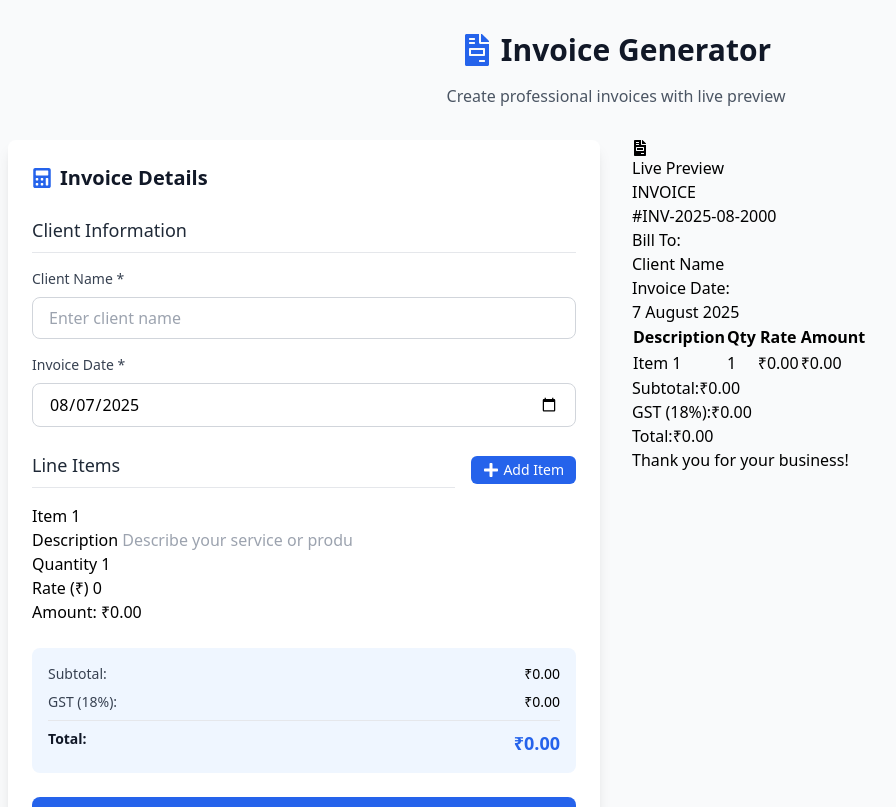
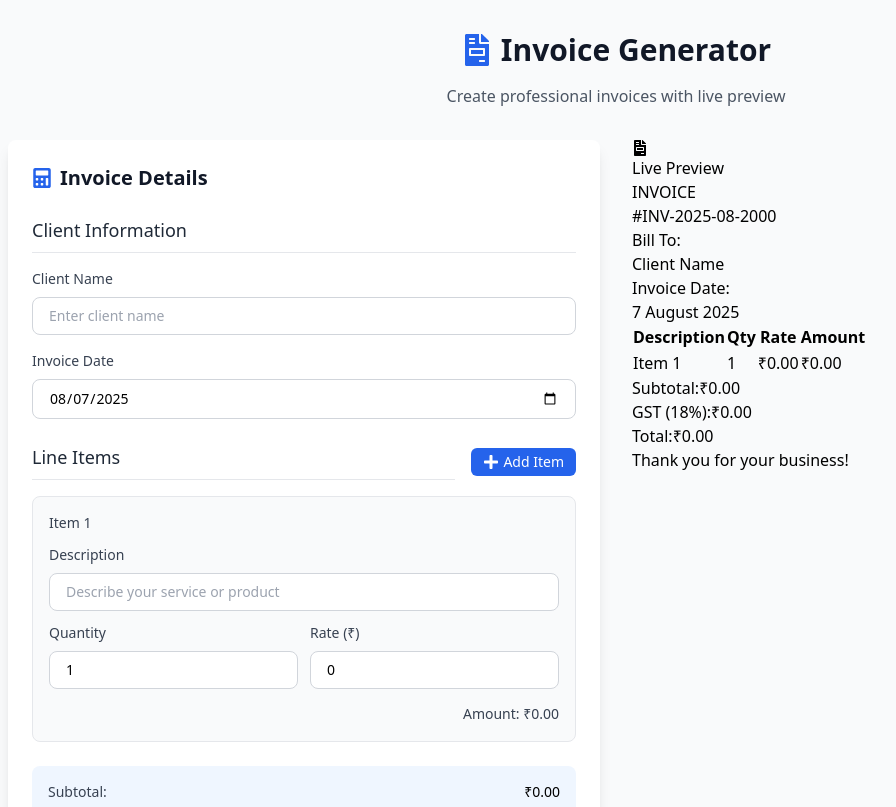
Before and after one commit to Jatin200521/Mini-Invoice-Generator-UI, a React (Create React App) app: page / in a window 1280 px wide. Shown: the top 807 px of the page, without its empty margins (24-920 px from the left). Built offline with nearby package versions, Linux system fonts and the light colour scheme.

Commit message:
Add CSS to list items

```diff
--- /dev/null
+++ b/src/CSS/LineItem.css
@@ -0,0 +1,59 @@
+.line-item-container {
+  @apply p-4 border rounded-lg transition-all duration-200;
+}
+
+.line-item-error {
+  @apply border-red-200 bg-red-50;
+}
+
+.line-item-normal {
+  @apply border-gray-200 bg-gray-50;
+}
+
+.line-item-header {
+  @apply flex items-start justify-between mb-3;
+}
+
+.line-item-title {
+  @apply text-sm font-medium text-gray-700;
+}
+
+.remove-btn {
+  @apply text-red-600 hover:text-red-800 transition-colors;
+}
+
+.remove-icon {
+  @apply h-4 w-4;
+}
+
+.fields {
+  @apply space-y-3;
+}
+
+.label {
+  @apply block text-xs font-medium text-gray-600 mb-1;
+}
+
+.input {
+  @apply w-full px-3 py-2 text-sm border rounded-md focus:ring-2 focus:ring-blue-500 focus:border-transparent transition-colors;
+}
+
+.input-error {
+  @apply border-red-300;
+}
+
+.input-normal {
+  @apply border-gray-300;
+}
+
+.error-text {
+  @apply text-red-600 text-xs mt-1;
+}
+
+.grid-two {
+  @apply grid grid-cols-2 gap-3;
+}
+
+.amount-text {
+  @apply text-sm font-medium text-gray-700;
+}
--- a/src/components/InvoiceForm.js
+++ b/src/components/InvoiceForm.js
@@ -27,12 +27,11 @@ const InvoiceForm = ({
       </div>
 
       <div className="section">
-        {/* Client Information */}
         <div className="space-y-4">
           <h3 className="section-title">Client Information</h3>
 
           <div>
-            <label className="label">Client Name *</label>
+            <label className="label">Client Name </label>
             <input
               type="text"
               value={invoiceData.clientName}
@@ -50,7 +49,7 @@ const InvoiceForm = ({
           </div>
 
           <div>
-            <label className="label">Invoice Date *</label>
+            <label className="label">Invoice Date </label>
             <input
               type="date"
               value={invoiceData.invoiceDate}
@@ -67,7 +66,6 @@ const InvoiceForm = ({
           </div>
         </div>
 
-        {/* Line Items */}
         <div className="space-y-4">
           <div className="line-items-header">
             <h3 className="section-title flex-1">Line Items</h3>
@@ -94,8 +92,6 @@ const InvoiceForm = ({
             ))}
           </div>
         </div>
-
-        {/* Summary */}
         <div className="summary">
           <div className="summary-text">
             <div className="summary-line">
--- a/src/components/LineItemRow.js
+++ b/src/components/LineItemRow.js
@@ -1,5 +1,6 @@
 import React from "react";
 import { FaTrash } from "react-icons/fa";
+import "../CSS/LineItem.css";
 
 const LineItemRow = ({
   item,
@@ -13,45 +14,57 @@ const LineItemRow = ({
     onUpdate(item.id, field, value);
   };
 
-  const formatCurrency = (amount) => {
-    return new Intl.NumberFormat("en-IN", {
+  const formatCurrency = (amount) =>
+    new Intl.NumberFormat("en-IN", {
       style: "currency",
       currency: "INR",
     }).format(amount);
-  };
+
+  const hasErrors =
+    errors[`description_${index}`] ||
+    errors[`quantity_${index}`] ||
+    errors[`rate_${index}`];
 
   return (
-    <div>
-      <div>
-        <h4>Item {index + 1}</h4>
+    <div
+      className={`line-item-container ${
+        hasErrors ? "line-item-error" : "line-item-normal"
+      }`}
+    >
+      <div className="line-item-header">
+        <h4 className="line-item-title">Item {index + 1}</h4>
         {canRemove && (
           <button
             type="button"
             onClick={() => onRemove(item.id)}
+            className="remove-btn"
             title="Remove item"
           >
-            <FaTrash />
+            <FaTrash className="remove-icon" />
           </button>
         )}
       </div>
 
-      <div>
+      <div className="fields">
         <div>
-          <label>Description </label>
+          <label className="label">Description</label>
           <input
             type="text"
             value={item.description}
             onChange={(e) => handleInputChange("description", e.target.value)}
+            className={`input ${
+              errors[`description_${index}`] ? "input-error" : "input-normal"
+            }`}
             placeholder="Describe your service or product"
           />
           {errors[`description_${index}`] && (
-            <p>{errors[`description_${index}`]}</p>
+            <p className="error-text">{errors[`description_${index}`]}</p>
           )}
         </div>
 
-        <div>
+        <div className="grid-two">
           <div>
-            <label>Quantity </label>
+            <label className="label">Quantity</label>
             <input
               type="number"
               min="1"
@@ -60,14 +73,17 @@ const LineItemRow = ({
               onChange={(e) =>
                 handleInputChange("quantity", parseInt(e.target.value) || 1)
               }
+              className={`input ${
+                errors[`quantity_${index}`] ? "input-error" : "input-normal"
+              }`}
             />
             {errors[`quantity_${index}`] && (
-              <p>{errors[`quantity_${index}`]}</p>
+              <p className="error-text">{errors[`quantity_${index}`]}</p>
             )}
           </div>
 
           <div>
-            <label>Rate (₹) </label>
+            <label className="label">Rate (₹)</label>
             <input
               type="number"
               min="0"
@@ -76,13 +92,18 @@ const LineItemRow = ({
               onChange={(e) =>
                 handleInputChange("rate", parseFloat(e.target.value) || 0)
               }
+              className={`input ${
+                errors[`rate_${index}`] ? "input-error" : "input-normal"
+              }`}
             />
-            {errors[`rate_${index}`] && <p>{errors[`rate_${index}`]}</p>}
+            {errors[`rate_${index}`] && (
+              <p className="error-text">{errors[`rate_${index}`]}</p>
+            )}
           </div>
         </div>
 
-        <div>
-          <span>
+        <div className="text-right">
+          <span className="amount-text">
             Amount: {formatCurrency((item.quantity || 0) * (item.rate || 0))}
           </span>
         </div>
```
Also changed, not shown: src/CSS/InvoicePreview.css (added).
